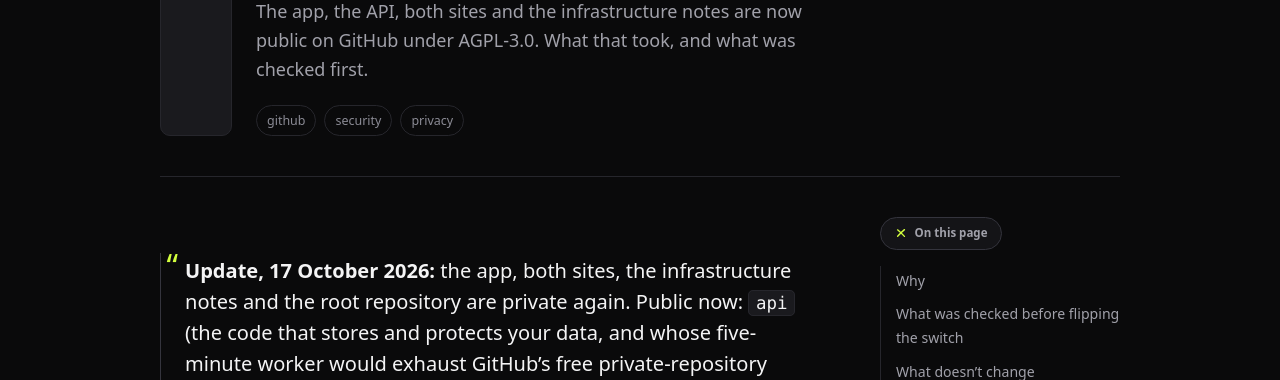
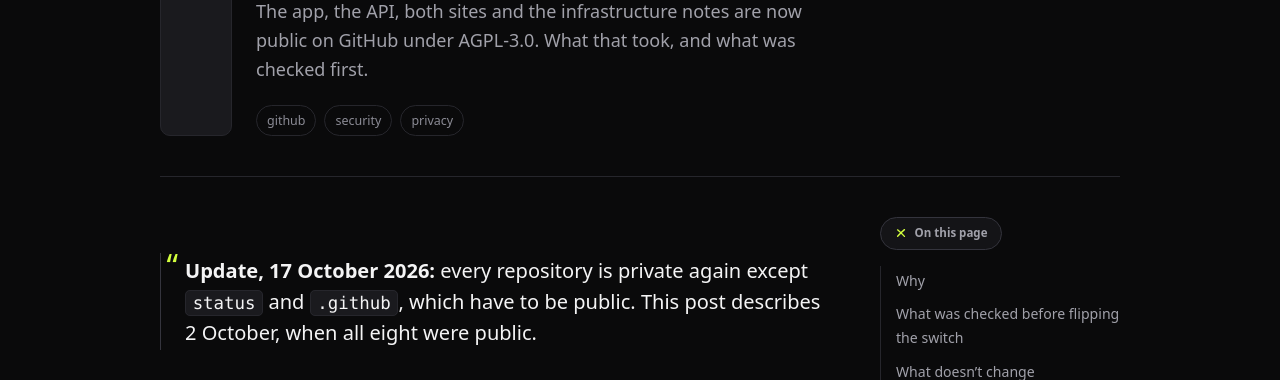
Before and after one commit to PaceStreak/blog, an Astro site: page /posts/all-of-pacestreak-is-open-source in a window 1280 px wide. Shown: the part 411-791 px from the top of the page. Built offline with nearby package versions, Linux system fonts and the light colour scheme; Astro itself is replaced by a stand-in of ours; a web font is replaced by a local one.

Commit message:
docs: update the visibility notes, api is private too

```diff
--- a/src/content/blog/all-of-pacestreak-is-open-source.md
+++ b/src/content/blog/all-of-pacestreak-is-open-source.md
@@ -5,11 +5,9 @@ date: 2026-10-02T12:00:00Z
 tags: ["github", "security", "privacy"]
 ---
 
-> **Update, 17 October 2026:** the app, both sites, the infrastructure notes and
-> the root repository are private again. Public now: `api` (the code that
-> stores and protects your data, and whose five-minute worker would exhaust
-> GitHub's free private-repository Actions minutes), plus `status` and
-> `.github`, which have to be. The rest of this post describes 2 October.
+> **Update, 17 October 2026:** every repository is private again except
+> `status` and `.github`, which have to be public. This post describes
+> 2 October, when all eight were public.
 
 Until today only two PaceStreak repositories were public: the
 [status page and the org's `.github` repo](/posts/two-repositories-public-on-purpose),
--- a/src/content/blog/two-repositories-public-on-purpose.md
+++ b/src/content/blog/two-repositories-public-on-purpose.md
@@ -6,9 +6,9 @@ tags: ["github", "infrastructure", "status"]
 ---
 
 > **Update, 17 October 2026:** after a spell with every repository public
-> (2 October), only `api`, `status` and `.github` are public;
+> (2 October), only `status` and `.github` are public;
 > see [All of PaceStreak is open source](/posts/all-of-pacestreak-is-open-source).
-> The reasoning below still explains why `status` and `.github` have to be.
+> The reasoning below still explains why these two have to be.
 
 Almost every PaceStreak repository is private. Two are public, and both look
 like mistakes to anyone tidying up. They are not.
```
